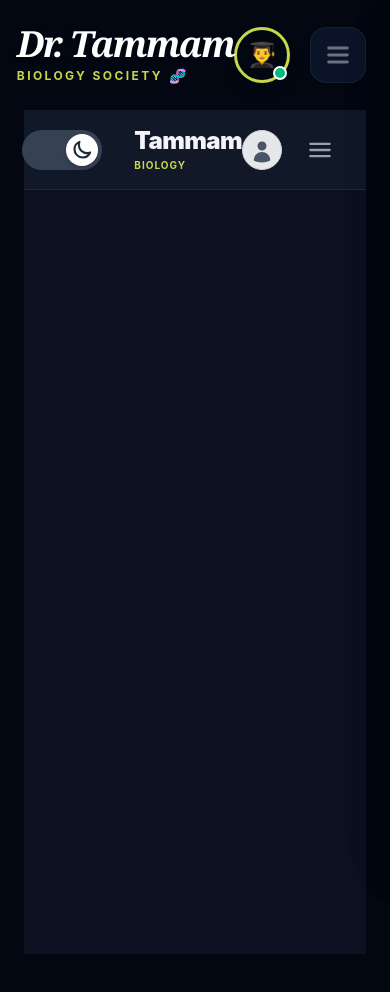
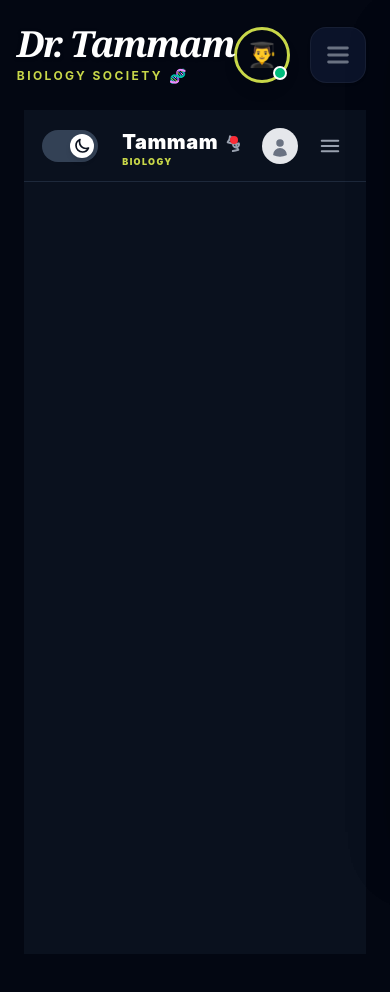
Before and after one commit to engelgizawy-dev/dr.ahmed.tammam, a Next.js app: page /home in a window 390 px wide. Built offline with nearby package versions, Linux system fonts and the light colour scheme; no server answers.

Commit message:
Update page.js

```diff
--- a/src/app/home/page.js
+++ b/src/app/home/page.js
@@ -10,16 +10,15 @@ export default function HomeLayout({ children }) {
   const [isSidebarOpen, setIsSidebarOpen] = useState(false);
   const [isDarkMode, setIsDarkMode] = useState(true);
 
-  // 🎨 الألوان الاحترافية (بدون بهرجة)
+  // 🎨 ألوان المنصة المستوحاة من الصورة بالملي
   const theme = {
-    bg: isDarkMode ? "bg-[#0b1121]" : "bg-[#f8fafc]",
-    headerBg: isDarkMode ? "bg-[#111827]" : "bg-white",
-    borderColor: isDarkMode ? "border-gray-800" : "border-gray-200",
-    textMain: isDarkMode ? "text-gray-100" : "text-gray-900",
-    textSub: isDarkMode ? "text-gray-400" : "text-gray-500",
+    bg: isDarkMode ? "bg-[#0A111E]" : "bg-[#F8FAFC]",
+    headerBg: isDarkMode ? "bg-[#0A111E]" : "bg-white",
+    borderColor: isDarkMode ? "border-[#1E293B]" : "border-gray-200",
+    textMain: isDarkMode ? "text-white" : "text-gray-900",
     iconColor: isDarkMode ? "text-gray-400 hover:text-white" : "text-gray-500 hover:text-gray-900",
-    walletBg: isDarkMode ? "bg-gray-100 text-gray-900" : "bg-gray-100 text-gray-900",
-    walletIconBg: isDarkMode ? "bg-gray-800 text-white" : "bg-gray-800 text-white",
+    walletBg: "bg-white text-gray-900", // المحفظة دايماً بيضا زي الصورة
+    walletIconBg: "bg-[#1E293B] text-white", // الأيقونة جوه المحفظة دايماً غامقة
   };
 
   const sidebarItems = [
@@ -33,66 +32,66 @@ export default function HomeLayout({ children }) {
     <div dir="rtl" className={`min-h-screen transition-colors duration-300 ${theme.bg} font-sans antialiased`}>
 
       {/* ========================================= */}
-      {/* 🚀 الهيدر الاحترافي (بدون إيموجيز) */}
+      {/* 🚀 الهيدر الاحترافي (نسخة طبق الأصل من الصورة) */}
       {/* ========================================= */}
-      <header className={`w-full h-20 flex items-center justify-between px-6 lg:px-10 ${theme.headerBg} border-b ${theme.borderColor} sticky top-0 z-30`}>
+      <header className={`w-full h-[72px] flex items-center justify-between px-6 lg:px-8 ${theme.headerBg} border-b ${theme.borderColor} sticky top-0 z-30`}>
 
-        {/* 🟢 اليمين: القائمة، البروفايل، الإشعارات، الرصيد، البحث */}
-        <div className="flex items-center gap-4 lg:gap-6">
+        {/* 🟢 القسم الأيمن (توزيع العناصر من اليمين لليسار زي الصورة) */}
+        <div className="flex items-center gap-5 md:gap-6">
 
-          {/* زر الهامبرجر */}
-          <button onClick={() => setIsSidebarOpen(true)} className={`p-2 ${theme.iconColor} transition-colors`}>
+          {/* 1. زرار الهامبرجر ☰ */}
+          <button onClick={() => setIsSidebarOpen(true)} className={`${theme.iconColor} transition-colors`}>
             <MenuIcon />
           </button>
 
-          {/* البروفايل (SVG بدل الإيموجي) */}
-          <button className={`w-10 h-10 rounded-full bg-gray-200 flex items-center justify-center text-gray-600 overflow-hidden border border-gray-300`}>
+          {/* 2. البروفايل */}
+          <button className={`w-9 h-9 rounded-full bg-gray-200 flex items-center justify-center text-gray-500 overflow-hidden`}>
             <UserSolidIcon />
           </button>
 
-          {/* الإشعارات */}
-          <button className={`p-2 relative ${theme.iconColor} transition-colors hidden sm:block`}>
+          {/* 3. الإشعارات (مع النقطة الحمراء) */}
+          <button className={`relative ${theme.iconColor} transition-colors`}>
             <BellIcon />
-            <span className="absolute top-2 right-2.5 w-2 h-2 bg-red-500 rounded-full border border-white dark:border-gray-900"></span>
+            <span className="absolute top-0.5 right-1 w-2 h-2 bg-red-500 rounded-full"></span>
           </button>
 
-          {/* الرصيد (تصميم الكبسولة الاحترافي) */}
-          <div className={`hidden md:flex items-center rounded-full ${theme.walletBg} h-10 pl-1 pr-4 shadow-sm`}>
-            <span className="text-[14px] font-bold mr-2 ml-3 tracking-wide">
-              0 <span className="text-[11px] font-semibold text-gray-600">جنيه</span>
-            </span>
-            <div className={`w-8 h-8 rounded-full ${theme.walletIconBg} flex items-center justify-center`}>
+          {/* 4. الرصيد والمحفظة (الكبسولة البيضاء) */}
+          <div className={`hidden md:flex items-center rounded-full ${theme.walletBg} h-9 pl-1 pr-4 shadow-sm`}>
+            <div className={`w-7 h-7 rounded-full ${theme.walletIconBg} flex items-center justify-center ml-2`}>
               <WalletIconSmall />
             </div>
+            <span className="text-[13px] font-black tracking-wide">
+              0 <span className="text-[11px] font-bold text-gray-600">جنيه</span>
+            </span>
           </div>
 
-          {/* البحث */}
-          <button className={`p-2 ${theme.iconColor} transition-colors hidden sm:block`}>
+          {/* 5. زر البحث */}
+          <button className={`${theme.iconColor} transition-colors hidden sm:block`}>
             <SearchIcon />
           </button>
 
         </div>
 
-        {/* 🔵 اليسار: مفتاح الإضاءة + اللوجو */}
+        {/* 🔵 القسم الأيسر (اللوجو وزرار الإضاءة) */}
         <div className="flex items-center gap-6" dir="ltr">
 
-          {/* Toggle Button (الليل/النهار) */}
+          {/* Toggle Button (الليل/النهار زي الصورة بالظبط) */}
           <button
             onClick={() => setIsDarkMode(!isDarkMode)}
-            className={`w-20 h-10 rounded-full flex items-center px-1 transition-colors duration-300 ${isDarkMode ? "bg-gray-700" : "bg-gray-300"}`}
+            className={`w-14 h-8 rounded-full flex items-center px-1 transition-colors duration-300 ${isDarkMode ? "bg-[#334155]" : "bg-gray-300"}`}
           >
-            <div className={`w-8 h-8 bg-white rounded-full shadow-md flex items-center justify-center transition-transform duration-300 ${isDarkMode ? "translate-x-[40px]" : "translate-x-0"}`}>
-              {isDarkMode ? <MoonIcon textClass="text-gray-800" /> : <SunIcon textClass="text-amber-500" />}
+            <div className={`w-6 h-6 bg-white rounded-full shadow-md flex items-center justify-center transition-transform duration-300 ${isDarkMode ? "translate-x-6" : "translate-x-0"}`}>
+              {isDarkMode ? <MoonIcon /> : <SunIcon />}
             </div>
           </button>
 
-          {/* اللوجو (نص واضح واحترافي) */}
-          <div className="flex flex-col items-start ml-2">
-            <h1 className={`text-2xl font-black ${theme.textMain} tracking-tight`}>
+          {/* اللوجو (Tammam BIOLOGY) */}
+          <div className="flex flex-col items-start leading-tight mt-1">
+            <h1 className={`text-xl font-black ${theme.textMain} tracking-wide`}>
               Tammam
             </h1>
-            <span className="text-[#C8D749] text-[10px] font-bold tracking-[0.1em] uppercase">
-              Biology
+            <span className="text-[#C8D749] text-[9px] font-black tracking-[0.15em] uppercase">
+              BIOLOGY
             </span>
           </div>
 
@@ -105,7 +104,7 @@ export default function HomeLayout({ children }) {
       {isSidebarOpen && (
         <div
           onClick={() => setIsSidebarOpen(false)}
-          className="fixed inset-0 bg-black/60 z-40 transition-opacity"
+          className="fixed inset-0 bg-black/60 backdrop-blur-sm z-40 transition-opacity"
         />
       )}
 
@@ -114,17 +113,13 @@ export default function HomeLayout({ children }) {
           isSidebarOpen ? "translate-x-0" : "translate-x-full"
         }`}
       >
-        {/* هيدر السايد بار */}
         <div className={`flex items-center justify-between border-b ${theme.borderColor} pb-6 mb-6`}>
-          <div className="flex flex-col">
-            <h2 className={`text-xl font-black ${theme.textMain}`}>القائمة الرئيسية</h2>
-          </div>
-          <button onClick={() => setIsSidebarOpen(false)} className={`p-2 ${theme.iconColor}`}>
+          <h2 className={`text-xl font-black ${theme.textMain}`}>القائمة الرئيسية</h2>
+          <button onClick={() => setIsSidebarOpen(false)} className={`${theme.iconColor}`}>
             <CloseIcon />
           </button>
         </div>
 
-        {/* الروابط */}
         <nav className="flex flex-col gap-2 flex-1">
           {sidebarItems.map((item) => {
             const isActive = pathname === item.path;
@@ -137,8 +132,8 @@ export default function HomeLayout({ children }) {
                 }}
                 className={`w-full flex items-center gap-4 px-4 py-3.5 rounded-xl text-sm font-bold transition-colors ${
                   isActive
-                    ? "bg-[#C8D749] text-gray-900"
-                    : `${theme.textSub} hover:${theme.textMain} hover:bg-gray-800/50`
+                    ? "bg-[#C8D749] text-[#0A111E]"
+                    : `text-gray-400 hover:${theme.textMain} hover:bg-white/5`
                 }`}
               >
                 <div className="w-5 h-5 flex items-center justify-center">
@@ -167,13 +162,13 @@ export default function HomeLayout({ children }) {
 // ==========================================
 
 const MenuIcon = () => (
-  <svg className="w-7 h-7" fill="none" viewBox="0 0 24 24" strokeWidth="2" stroke="currentColor">
+  <svg className="w-6 h-6" fill="none" viewBox="0 0 24 24" strokeWidth="2" stroke="currentColor">
     <path strokeLinecap="round" strokeLinejoin="round" d="M3.75 6.75h16.5M3.75 12h16.5m-16.5 5.25h16.5" />
   </svg>
 );
 
 const UserSolidIcon = () => (
-  <svg className="w-6 h-6 mt-1" viewBox="0 0 24 24" fill="currentColor">
+  <svg className="w-5 h-5 mt-1" viewBox="0 0 24 24" fill="currentColor">
     <path fillRule="evenodd" d="M7.5 6a4.5 4.5 0 119 0 4.5 4.5 0 01-9 0zM3.751 20.105a8.25 8.25 0 0116.498 0 .75.75 0 01-.437.695A18.683 18.683 0 0112 22.5c-2.786 0-5.433-.608-7.812-1.7a.75.75 0 01-.437-.695z" clipRule="evenodd" />
   </svg>
 );
@@ -185,7 +180,7 @@ const BellIcon = () => (
 );
 
 const SearchIcon = () => (
-  <svg className="w-6 h-6" fill="none" viewBox="0 0 24 24" strokeWidth="2" stroke="currentColor">
+  <svg className="w-5 h-5" fill="none" viewBox="0 0 24 24" strokeWidth="2" stroke="currentColor">
     <path strokeLinecap="round" strokeLinejoin="round" d="M21 21l-5.197-5.197m0 0A7.5 7.5 0 105.196 5.196a7.5 7.5 0 0010.607 10.607z" />
   </svg>
 );
@@ -196,20 +191,20 @@ const WalletIconSmall = () => (
   </svg>
 );
 
-const SunIcon = ({ textClass }) => (
-  <svg className={`w-5 h-5 ${textClass}`} fill="none" viewBox="0 0 24 24" strokeWidth="2.5" stroke="currentColor">
+const SunIcon = () => (
+  <svg className="w-4 h-4 text-amber-500" fill="none" viewBox="0 0 24 24" strokeWidth="2.5" stroke="currentColor">
     <path strokeLinecap="round" strokeLinejoin="round" d="M12 3v2.25m6.364.386l-1.591 1.591M21 12h-2.25m-.386 6.364l-1.591-1.591M12 18.75V21m-4.773-4.227l-1.591 1.591M5.25 12H3m4.227-4.773L5.636 5.636M15.75 12a3.75 3.75 0 11-7.5 0 3.75 3.75 0 017.5 0z" />
   </svg>
 );
 
-const MoonIcon = ({ textClass }) => (
-  <svg className={`w-5 h-5 ${textClass}`} fill="none" viewBox="0 0 24 24" strokeWidth="2.5" stroke="currentColor">
+const MoonIcon = () => (
+  <svg className="w-4 h-4 text-[#0A111E]" fill="none" viewBox="0 0 24 24" strokeWidth="2.5" stroke="currentColor">
     <path strokeLinecap="round" strokeLinejoin="round" d="M21.752 15.002A9.718 9.718 0 0118 15.75c-5.385 0-9.75-4.365-9.75-9.75 0-1.33.266-2.597.748-3.752A9.753 9.753 0 003 11.25C3 16.635 7.365 21 12.75 21a9.753 9.753 0 009.002-5.998z" />
   </svg>
 );
 
 const CloseIcon = () => (
-  <svg className="w-6 h-6" fill="none" viewBox="0 0 24 24" strokeWidth="2.5" stroke="currentColor">
+  <svg className="w-6 h-6" fill="none" viewBox="0 0 24 24" strokeWidth="2" stroke="currentColor">
     <path strokeLinecap="round" strokeLinejoin="round" d="M6 18L18 6M6 6l12 12" />
   </svg>
 );
```
